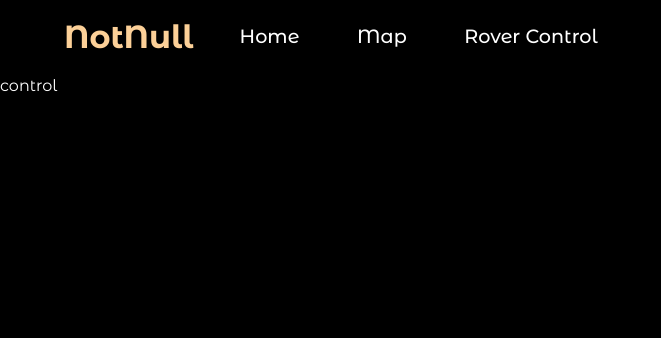
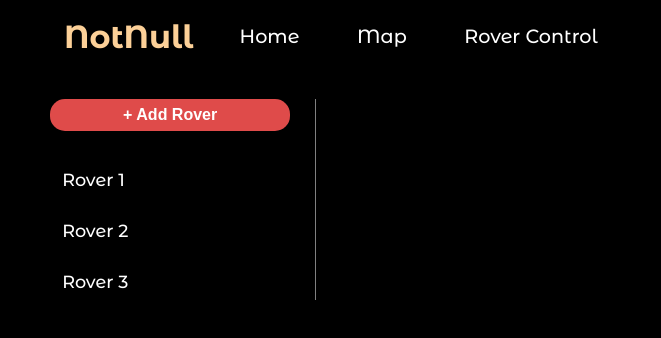
Before and after one commit to Tifftal/MarsRoverControlCenter, a React (Vite) app in the folder MarsRover/: page /control in a window 1280 px wide. Shown: the top 338 px of the page, without its empty margins (0-661 px from the left). Built offline with nearby package versions, Linux system fonts and the light colour scheme.

Commit message:
rover control

```diff
--- a/MarsRover/src/App.jsx
+++ b/MarsRover/src/App.jsx
@@ -5,6 +5,7 @@ import MainPage from './pages/MainPage/MainPage';
 import { Map } from './pages/Map/Map';
 import Control from './pages/RoverControl/Control';
 import Navbar from './shared/Navbar/Navbar';
+import SideBar from './widgets/SideBar/SideBar';
 
 function App() {
   const [count, setCount] = useState(0)
@@ -14,8 +15,8 @@ function App() {
       <Navbar />
       <Routes>
         <Route path="/" element={<MainPage />} />
+        <Route path="/map" element={<Map />} />
         <Route path="/control" element={<Control />} />
-        <Route path="/map" element={<Map />} />
       </Routes>
     </BrowserRouter>
   )
--- a/MarsRover/src/pages/MainPage/Welcome/Welcome.css
+++ b/MarsRover/src/pages/MainPage/Welcome/Welcome.css
@@ -1,7 +1,7 @@
 .welcome {
     margin: 0;
     padding: 0;
-    height: 100vh;
+    height: 80vh;
     background-image: url(../../../img/PIA22107.jpg);
     background-size: cover;
     background-repeat: no-repeat;
--- a/MarsRover/src/pages/RoverControl/Control.css
+++ b/MarsRover/src/pages/RoverControl/Control.css
@@ -0,0 +1,13 @@
+.control {
+    /* background-color: red; */
+    display: flex;
+    flex-direction: row;
+    align-items: flex-start;
+    padding: 2%;
+}
+
+.rover-info {
+    margin-top: 4rem;
+    margin-left: 2%;
+    background-color: blue;
+}
--- a/MarsRover/src/pages/RoverControl/Control.jsx
+++ b/MarsRover/src/pages/RoverControl/Control.jsx
@@ -1,10 +1,24 @@
 import React from "react"
 import './Control.css'
+import SideBar from "../../widgets/SideBar/SideBar"
+import MainPage from "../MainPage/MainPage"
+import { useState } from "react"
 
 const Control = () => {
+    const [rover, setRover] = useState(null);
+
     return (
         <div className="control">
-            control
+            <SideBar rover={rover} setRover={setRover} />
+            <div className="rover-info">
+                {
+                    rover && (
+                        <div>
+                            {rover.info}
+                        </div>
+                    )
+                }
+            </div>
         </div>
     )
 }
--- /dev/null
+++ b/MarsRover/src/pages/second-container-draft/draft.css
@@ -0,0 +1,28 @@
+div {
+    position: absolute;
+    width: 312px;
+    height: 312px;
+    background: #903C30;
+    border-radius: 99999px;
+}
+
+svg {
+    position: absolute;
+}
+
+.first {
+    top: 183px;
+    left: 123px;
+}
+
+.second {
+    top: 113px;
+}
+
+.third {
+    left: 55px;
+}
+
+path:hover {
+    fill: red;
+}
--- /dev/null
+++ b/MarsRover/src/widgets/SideBar/SideBar.css
@@ -0,0 +1,43 @@
+.side-bar {
+    width: 15rem;
+    /* background-color: green; */
+    display: flex;
+    flex-direction: column;
+    gap: 15px;
+    padding: 0% 2%;
+    border-right: 1px solid rgba(255, 255, 255, 0.5);
+}
+
+.side-bar button {
+    cursor: pointer;
+    border: none;
+    background-color: #df4b4a;
+    height: 2rem;
+    border-radius: 15px;
+    transition: .3s;
+    color: white;
+    font-size: 100%;
+    font-weight: 800;
+    margin-bottom: 1rem;
+}
+
+.side-bar button:hover {
+    background-color: rgb(187, 49, 49);
+}
+
+.side-bar-link {
+    font-size: 110%;
+    font-weight: 500;
+    cursor: pointer;
+    padding: 2% 5%;
+    border-radius: 15px;
+    transition: .3s;
+}
+
+.side-bar-link:hover {
+    background-color: rgba(255, 255, 255, 0.3);
+}
+
+.active-class {
+    background-color: rgba(255, 255, 255, 0.3);
+}
--- /dev/null
+++ b/MarsRover/src/widgets/SideBar/SideBar.jsx
@@ -0,0 +1,39 @@
+import React from "react"
+import './SideBar.css'
+import { NavLink } from "react-router-dom"
+import { useState } from "react"
+
+const SideBar = ({ rover, setRover }) => {
+    const rovers = [
+        {
+            name: "Rover 1",
+            info: "Info1"
+        },
+        {
+            name: "Rover 2",
+            info: "Info2",
+        },
+        {
+            name: "Rover 3",
+            info: "Info3",
+        },
+    ];
+
+    const [activeIndex, setActiveIndex] = useState(null);
+
+    const handleGetRover = (idx) => {
+        setRover(rovers[idx]);
+        setActiveIndex(idx);
+    }
+
+    return (
+        <div className="side-bar">
+            <button>+ Add Rover</button>
+            {rovers.map((rover, idx) => (
+                <p className={idx === activeIndex ? "active-class side-bar-link" : "non-active-class side-bar-link"} onClick={() => { handleGetRover(idx) }} key={idx}>{rover.name}</p>
+            ))}
+        </div>
+    )
+}
+
+export default SideBar;
```
Also changed, not shown: MarsRover/src/pages/second-container-draft/draft.jsx (added, +11 -0 lines).
